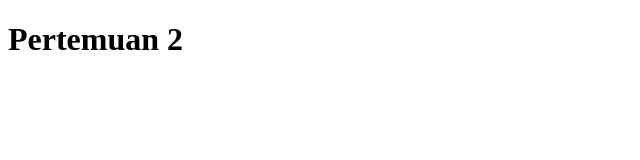
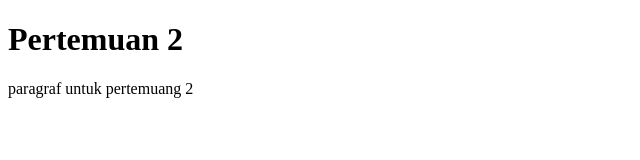
Before and after one commit to Sitinurhaliza25/Pertemuan-2, a plain HTML site: page index.html in a window 1280 px wide. Shown: the whole page, without its empty margins (0-640 px from the left). Drawn offline with Linux system fonts and the light colour scheme.

Commit message:
Update index.html

```diff
--- a/index.html
+++ b/index.html
@@ -7,5 +7,6 @@
 </head>
 <body>
     <h1>Pertemuan 2</h1>
+    <p>paragraf untuk pertemuang 2</p>
 </body>
 </html>
```
